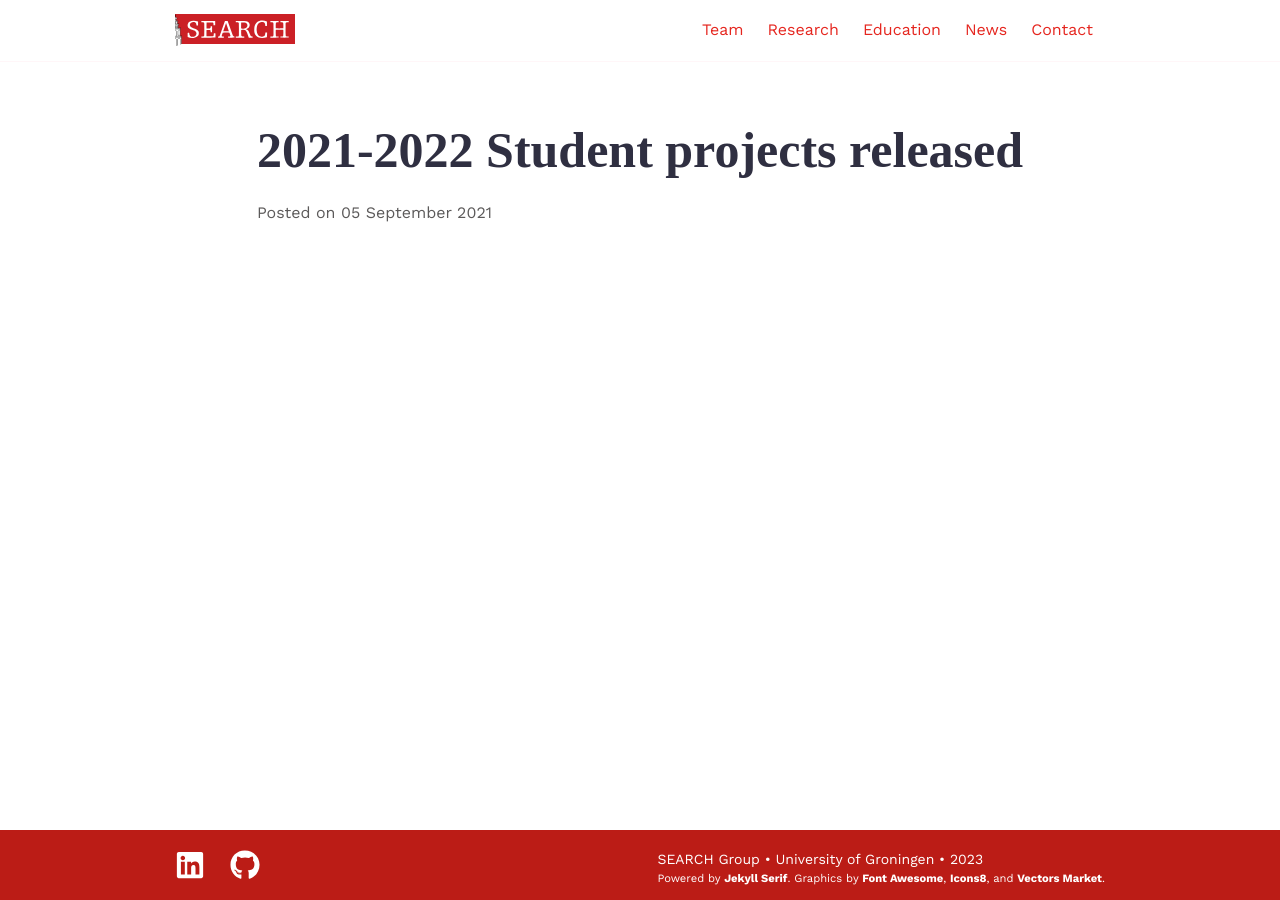
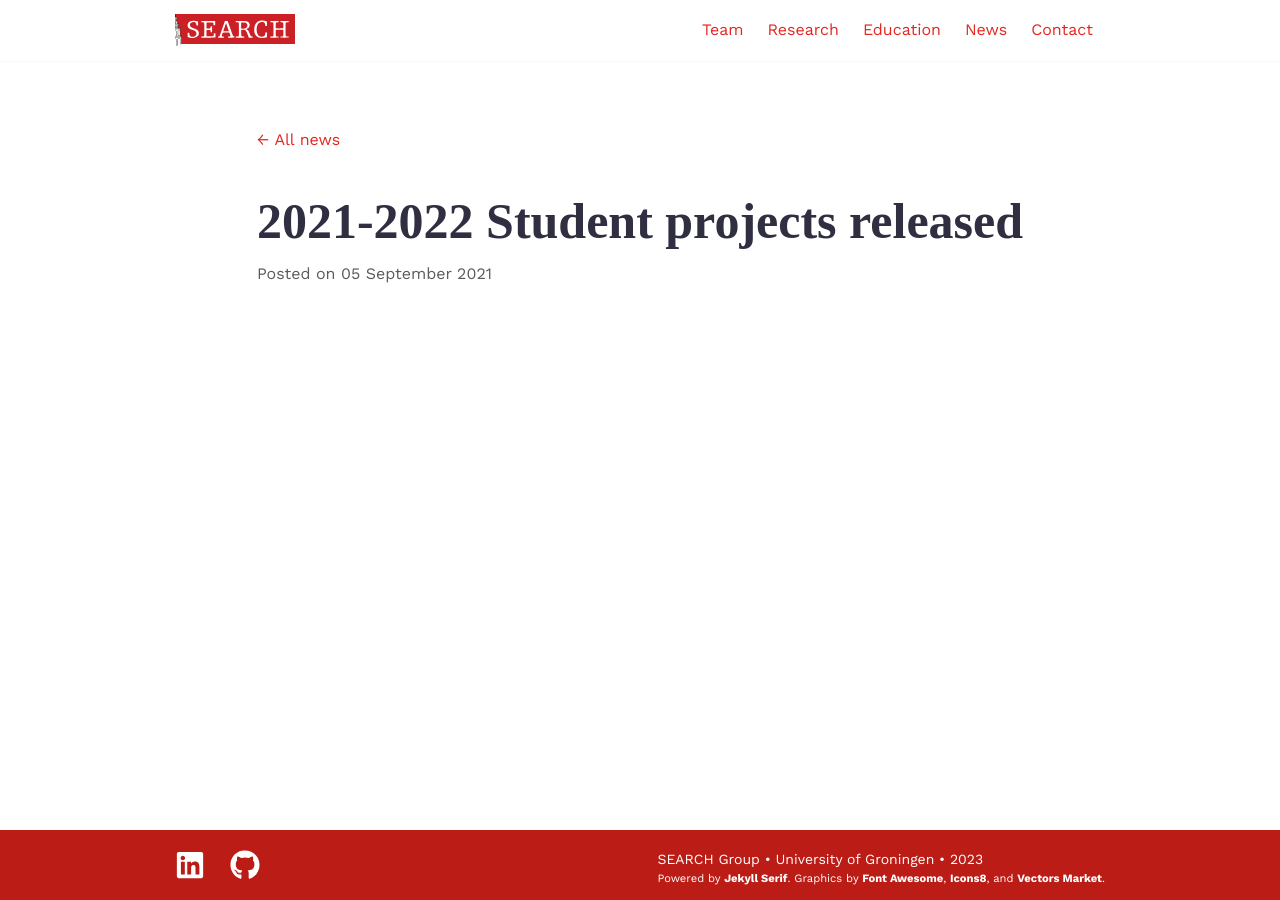
Before and after one commit to search-rug/search-rug.github.io, a Jekyll site: the page built from _news/2021-2022-student-projects.md, in a window 1280 px wide. Built offline with Jekyll 4.4.1, drawn with Linux system fonts in a browser that asks for light colours; some web fonts are replaced.

Commit message:
add: some spacing and a back link

```diff
--- a/_layouts/news-post.html
+++ b/_layouts/news-post.html
@@ -4,10 +4,19 @@ layout: "default"
 
 <div class="container pb-6 pt-6 pt-md-10 mt-2 pb-md-10 d-flex align-items-center flex-column">
   <div style="max-width: 48rem;">
-    <h1 class="title">{{ page.title }}</h1>
-    <p>
-      <span>Posted on {{ page.date | date_to_long_string }}</span>
-    </p>
+
+    <a href="/news">
+      <div class="d-flex align-items-center mb-2 mt-1 ">
+        <span>&#8592;</span>
+        <span>&nbsp;All news</span>
+      </div>
+    </a>
+
+    <div class="pb-3 pt-2">
+      <h1 class="title">{{ page.title }}</h1>
+      <p style="margin-top: -10px;">Posted on {{ page.date | date_to_long_string }}</p>
+    </div>
+
     <div class="content">
       {{ content }}
     </div>
```
